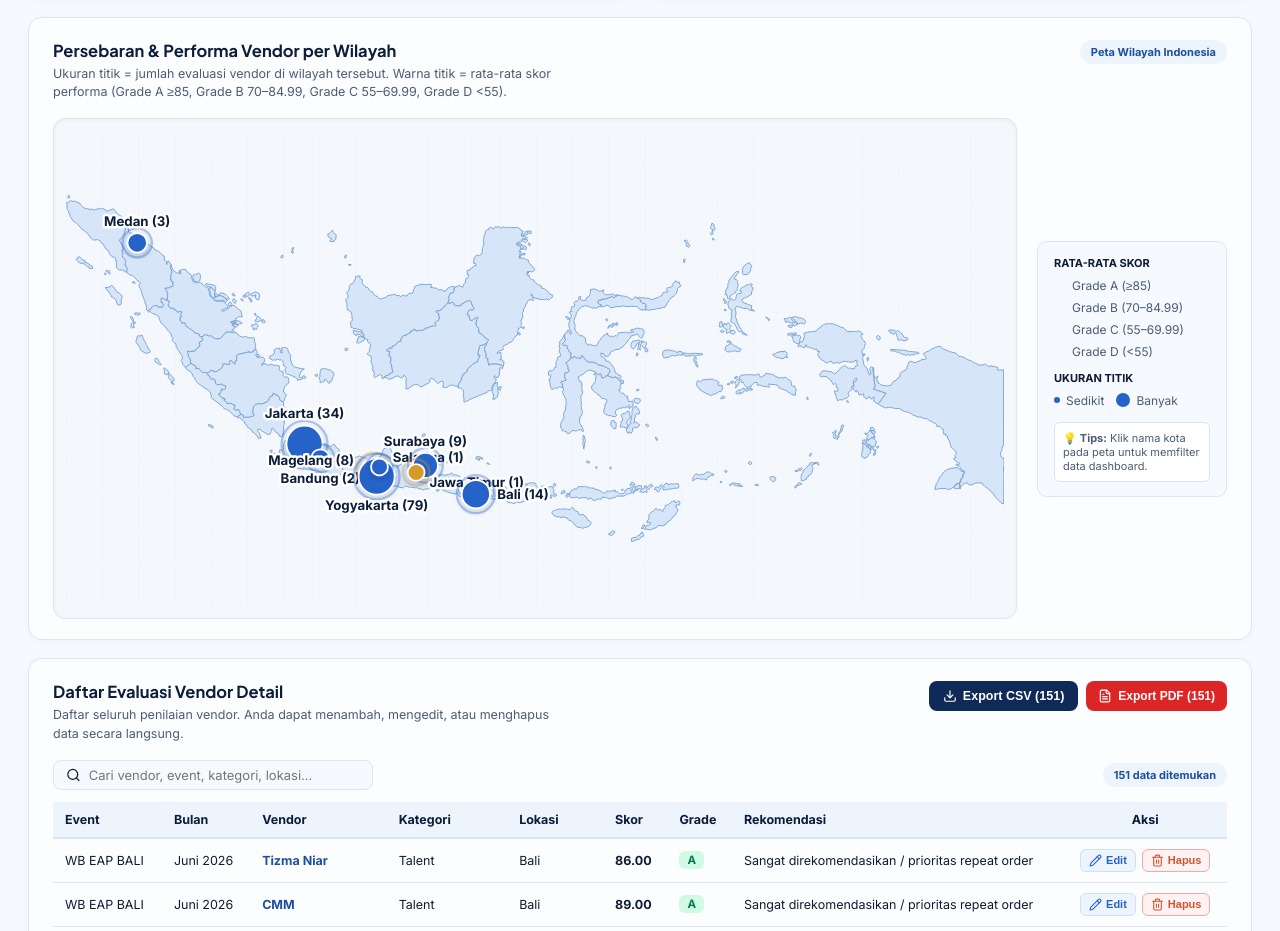
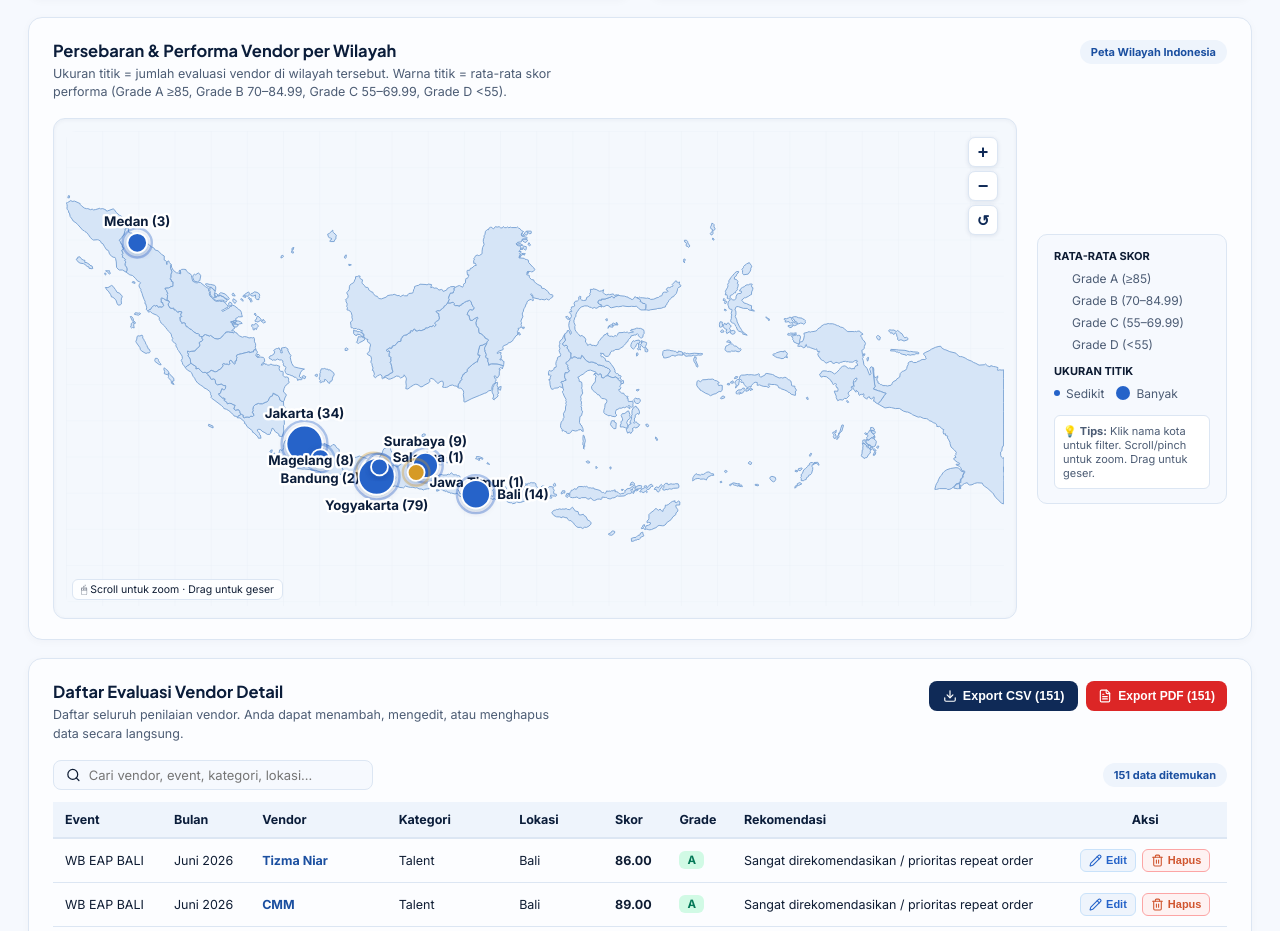
Before and after one commit to Pirjakun/Vendor-Performance-Dashboard, a React (Vite) app: page / in a window 1280 px wide. Shown: the part 2218-3149 px from the top of the page. Built offline with nearby package versions, Linux system fonts and the light colour scheme.

Commit message:
feat: tambah fitur zoom & pan pada peta wilayah (scroll, drag, pinch, tombol kontrol)

```diff
--- a/src/components/RegionMap.jsx
+++ b/src/components/RegionMap.jsx
@@ -1,9 +1,17 @@
-import React, { useMemo } from 'react';
+import React, { useMemo, useRef, useState, useCallback } from 'react';
 import { geoMercator, geoPath } from 'd3-geo';
 import * as topojson from 'topojson-client';
 import indonesiaTopoJson from '../assets/indonesia-provinces.json';
 
+const MIN_ZOOM = 1;
+const MAX_ZOOM = 8;
+
 export function RegionMap({ filteredData, onCityClick }) {
+  const svgRef = useRef(null);
+  const [transform, setTransform] = useState({ scale: 1, x: 0, y: 0 });
+  const isDragging = useRef(false);
+  const dragStart = useRef({ x: 0, y: 0, tx: 0, ty: 0 });
+
   // Aggregate city stats from filteredData
   const cityStats = {};
   filteredData.forEach(d => {
@@ -73,6 +81,123 @@ export function RegionMap({ filteredData, onCityClick }) {
     return c.cx;
   };
 
+  // ── Zoom helpers ────────────────────────────────────────────────────────────
+  const clampScale = (s) => Math.min(MAX_ZOOM, Math.max(MIN_ZOOM, s));
+
+  const applyZoom = useCallback((delta, originX = 389, originY = 197) => {
+    setTransform(prev => {
+      const newScale = clampScale(prev.scale * (delta > 0 ? 1.25 : 0.8));
+      const ratio = newScale / prev.scale;
+      const newX = originX - ratio * (originX - prev.x);
+      const newY = originY - ratio * (originY - prev.y);
+      return { scale: newScale, x: newX, y: newY };
+    });
+  }, []);
+
+  // Wheel zoom — zoom towards cursor position in SVG coordinates
+  const handleWheel = useCallback((e) => {
+    e.preventDefault();
+    const svg = svgRef.current;
+    if (!svg) return;
+    const rect = svg.getBoundingClientRect();
+    // Map mouse position to SVG viewBox coordinates
+    const svgX = ((e.clientX - rect.left) / rect.width) * 778;
+    const svgY = ((e.clientY - rect.top) / rect.height) * 394;
+    applyZoom(e.deltaY < 0 ? 1 : -1, svgX, svgY);
+  }, [applyZoom]);
+
+  // Drag pan
+  const handleMouseDown = useCallback((e) => {
+    if (e.button !== 0) return;
+    isDragging.current = true;
+    dragStart.current = { x: e.clientX, y: e.clientY, tx: transform.x, ty: transform.y };
+    e.currentTarget.style.cursor = 'grabbing';
+  }, [transform]);
+
+  const handleMouseMove = useCallback((e) => {
+    if (!isDragging.current) return;
+    const svg = svgRef.current;
+    if (!svg) return;
+    const rect = svg.getBoundingClientRect();
+    const scaleX = 778 / rect.width;
+    const scaleY = 394 / rect.height;
+    const dx = (e.clientX - dragStart.current.x) * scaleX;
+    const dy = (e.clientY - dragStart.current.y) * scaleY;
+    setTransform(prev => ({ ...prev, x: dragStart.current.tx + dx, y: dragStart.current.ty + dy }));
+  }, []);
+
+  const handleMouseUp = useCallback((e) => {
+    isDragging.current = false;
+    if (e.currentTarget) e.currentTarget.style.cursor = 'grab';
+  }, []);
+
+  // Touch support
+  const lastTouchDist = useRef(null);
+  const lastTouchMid = useRef(null);
+
+  const getTouchDist = (t) => {
+    const dx = t[0].clientX - t[1].clientX;
+    const dy = t[0].clientY - t[1].clientY;
+    return Math.sqrt(dx * dx + dy * dy);
+  };
+
+  const handleTouchStart = useCallback((e) => {
+    if (e.touches.length === 2) {
+      lastTouchDist.current = getTouchDist(e.touches);
+      lastTouchMid.current = {
+        x: (e.touches[0].clientX + e.touches[1].clientX) / 2,
+        y: (e.touches[0].clientY + e.touches[1].clientY) / 2
+      };
+    } else if (e.touches.length === 1) {
+      isDragging.current = true;
+      dragStart.current = { x: e.touches[0].clientX, y: e.touches[0].clientY, tx: transform.x, ty: transform.y };
+    }
+  }, [transform]);
+
+  const handleTouchMove = useCallback((e) => {
+    e.preventDefault();
+    const svg = svgRef.current;
+    if (!svg) return;
+    const rect = svg.getBoundingClientRect();
+
+    if (e.touches.length === 2) {
+      const dist = getTouchDist(e.touches);
+      const mid = {
+        x: (e.touches[0].clientX + e.touches[1].clientX) / 2,
+        y: (e.touches[0].clientY + e.touches[1].clientY) / 2
+      };
+      if (lastTouchDist.current) {
+        const ratio = dist / lastTouchDist.current;
+        const svgX = ((mid.x - rect.left) / rect.width) * 778;
+        const svgY = ((mid.y - rect.top) / rect.height) * 394;
+        setTransform(prev => {
+          const newScale = clampScale(prev.scale * ratio);
+          const r = newScale / prev.scale;
+          return { scale: newScale, x: svgX - r * (svgX - prev.x), y: svgY - r * (svgY - prev.y) };
+        });
+      }
+      lastTouchDist.current = dist;
+      lastTouchMid.current = mid;
+    } else if (e.touches.length === 1 && isDragging.current) {
+      const scaleX = 778 / rect.width;
+      const scaleY = 394 / rect.height;
+      const dx = (e.touches[0].clientX - dragStart.current.x) * scaleX;
+      const dy = (e.touches[0].clientY - dragStart.current.y) * scaleY;
+      setTransform(prev => ({ ...prev, x: dragStart.current.tx + dx, y: dragStart.current.ty + dy }));
+    }
+  }, []);
+
+  const handleTouchEnd = useCallback(() => {
+    isDragging.current = false;
+    lastTouchDist.current = null;
+  }, []);
+
+  const handleReset = () => setTransform({ scale: 1, x: 0, y: 0 });
+  const handleZoomIn = () => applyZoom(1);
+  const handleZoomOut = () => applyZoom(-1);
+
+  const transformStr = `translate(${transform.x}, ${transform.y}) scale(${transform.scale})`;
+
   return (
     <div className="card">
       <div className="card-head">
@@ -87,7 +212,83 @@ export function RegionMap({ filteredData, onCityClick }) {
 
       <div className="map-wrap">
         <div style={{ position: 'relative', flex: 1, minWidth: 0, background: '#F4F8FD', borderRadius: '12px', padding: '12px', border: '1px solid var(--line)', boxShadow: 'inset 0 1px 4px rgba(15,42,87,0.05)' }}>
-          <svg viewBox="0 0 778 394" xmlns="http://www.w3.org/2000/svg" style={{ width: '100%', height: 'auto', display: 'block' }}>
+
+          {/* ── Zoom Controls ── */}
+          <div style={{
+            position: 'absolute', top: '18px', right: '18px', zIndex: 10,
+            display: 'flex', flexDirection: 'column', gap: '4px'
+          }}>
+            {[
+              { label: '+', title: 'Zoom In', action: handleZoomIn },
+              { label: '−', title: 'Zoom Out', action: handleZoomOut },
+              { label: '↺', title: 'Reset Zoom', action: handleReset }
+            ].map(btn => (
+              <button
+                key={btn.label}
+                title={btn.title}
+                onClick={btn.action}
+                style={{
+                  width: '30px', height: '30px',
+                  borderRadius: '7px',
+                  border: '1px solid var(--line)',
+                  background: '#fff',
+                  color: 'var(--navy-900)',
+                  fontSize: btn.label === '↺' ? '15px' : '18px',
+                  fontWeight: 700,
+                  cursor: 'pointer',
+                  display: 'flex', alignItems: 'center', justifyContent: 'center',
+                  boxShadow: '0 1px 4px rgba(15,42,87,0.10)',
+                  lineHeight: 1,
+                  transition: 'background 0.15s, transform 0.1s',
+                  userSelect: 'none'
+                }}
+                onMouseEnter={e => e.currentTarget.style.background = '#EEF4FF'}
+                onMouseLeave={e => e.currentTarget.style.background = '#fff'}
+              >
+                {btn.label}
+              </button>
+            ))}
+          </div>
+
+          {/* ── Zoom Level Badge ── */}
+          {transform.scale > 1.05 && (
+            <div style={{
+              position: 'absolute', bottom: '18px', right: '18px', zIndex: 10,
+              background: 'rgba(15,42,87,0.75)', color: '#fff',
+              fontSize: '11px', fontWeight: 700,
+              padding: '3px 8px', borderRadius: '6px',
+              pointerEvents: 'none'
+            }}>
+              {Math.round(transform.scale * 100)}%
+            </div>
+          )}
+
+          {/* ── Hint drag ── */}
+          <div style={{
+            position: 'absolute', bottom: '18px', left: '18px', zIndex: 10,
+            fontSize: '10.5px', color: 'var(--ink-500)',
+            background: 'rgba(255,255,255,0.85)',
+            padding: '3px 8px', borderRadius: '6px',
+            border: '1px solid var(--line)',
+            pointerEvents: 'none'
+          }}>
+            🖱 Scroll untuk zoom · Drag untuk geser
+          </div>
+
+          <svg
+            ref={svgRef}
+            viewBox="0 0 778 394"
+            xmlns="http://www.w3.org/2000/svg"
+            style={{ width: '100%', height: 'auto', display: 'block', cursor: transform.scale > 1 ? 'grab' : 'default', userSelect: 'none' }}
+            onWheel={handleWheel}
+            onMouseDown={handleMouseDown}
+            onMouseMove={handleMouseMove}
+            onMouseUp={handleMouseUp}
+            onMouseLeave={handleMouseUp}
+            onTouchStart={handleTouchStart}
+            onTouchMove={handleTouchMove}
+            onTouchEnd={handleTouchEnd}
+          >
             <defs>
               <filter id="glowShadow" x="-30%" y="-30%" width="160%" height="160%">
                 <feDropShadow dx="0" dy="2" stdDeviation="3" floodOpacity="0.2" floodColor="#0F2A57" />
@@ -95,12 +296,17 @@ export function RegionMap({ filteredData, onCityClick }) {
               <pattern id="gridPattern" width="30" height="30" patternUnits="userSpaceOnUse">
                 <path d="M 30 0 L 0 0 0 30" fill="none" stroke="rgba(15,42,87,0.03)" strokeWidth="1" />
               </pattern>
+              <clipPath id="mapClip">
+                <rect width="778" height="394" />
+              </clipPath>
             </defs>
 
-            {/* Subtle Map Ocean Background with Grid */}
+            {/* Ocean Background */}
             <rect width="778" height="394" fill="url(#gridPattern)" rx="8" />
 
-            {/* PROVINCE PATHS FROM OFFICIAL TOPOJSON (GADM IDN PROVINCES) */}
+            {/* Zoomable/Pannable group */}
+            <g clipPath="url(#mapClip)" transform={transformStr} style={{ transition: isDragging.current ? 'none' : 'transform 0.12s ease-out' }}>
+              {/* PROVINCE PATHS */}
               <g className="indonesia-provinces-map" fill="#D6E5F7" stroke="#7BA4D5" strokeWidth="0.8" strokeLinejoin="round" strokeLinecap="round">
                 {provinceFeatures.map((feat, idx) => (
                   <path
@@ -119,6 +325,8 @@ export function RegionMap({ filteredData, onCityClick }) {
                 const data = getCityData(c.name);
                 const lx = getLabelX(c, data);
                 const ly = getLabelY(c, data);
+                // Scale down text and rings as zoom increases so they don't get huge
+                const invScale = 1 / transform.scale;
 
                 return (
                   <g
@@ -127,44 +335,44 @@ export function RegionMap({ filteredData, onCityClick }) {
                     onClick={() => onCityClick && onCityClick(c.name)}
                     style={{ cursor: 'pointer' }}
                   >
-                  {/* Pulse ring for active data cities */}
+                    {/* Pulse ring */}
                     {data.count > 0 && (
                       <circle
                         cx={c.cx}
                         cy={c.cy}
-                      r={data.radius + 4}
+                        r={(data.radius + 4) * invScale}
                         fill="none"
                         stroke={data.gradeClass === 'dot-excellent' ? '#0F2A57' : data.gradeClass === 'dot-good' ? '#2563C9' : '#D69A25'}
-                      strokeWidth="2"
+                        strokeWidth={2 * invScale}
                         opacity="0.35"
                         style={{ pointerEvents: 'none' }}
                       />
                     )}
 
-                  {/* Main Marker Circle */}
+                    {/* Main Marker */}
                     <circle
                       cx={c.cx}
                       cy={c.cy}
-                    r={data.radius}
+                      r={data.radius * invScale}
                       className={`dot ${data.gradeClass}`}
                       filter="url(#glowShadow)"
                     >
                       <title>{`${c.name}: ${data.count} evaluasi, Rata-rata Skor: ${data.avg}`}</title>
                     </circle>
 
-                  {/* City Text Label with Outline Stroke */}
+                    {/* Label */}
                     <text
                       x={lx}
                       y={ly}
                       className="axis-label"
                       textAnchor={c.textAnchor}
                       style={{
-                      fontSize: '11px',
+                        fontSize: `${11 * invScale}px`,
                         fontWeight: 800,
                         fill: 'var(--navy-950)',
                         paintOrder: 'stroke',
                         stroke: '#ffffff',
-                      strokeWidth: '4px',
+                        strokeWidth: `${4 * invScale}px`,
                         strokeLinejoin: 'round',
                         pointerEvents: 'none'
                       }}
@@ -174,6 +382,7 @@ export function RegionMap({ filteredData, onCityClick }) {
                   </g>
                 );
               })}
+            </g>
           </svg>
         </div>
 
@@ -191,7 +400,7 @@ export function RegionMap({ filteredData, onCityClick }) {
           </span>
 
           <div style={{ marginTop: '14px', fontSize: '11px', color: 'var(--ink-600)', background: '#fff', padding: '8px', borderRadius: '6px', border: '1px solid var(--line)' }}>
-            💡 <strong>Tips:</strong> Klik nama kota pada peta untuk memfilter data dashboard.
+            💡 <strong>Tips:</strong> Klik nama kota untuk filter. Scroll/pinch untuk zoom. Drag untuk geser.
           </div>
         </div>
       </div>
```
Lines whose indentation alone changed are shown as unchanged.
